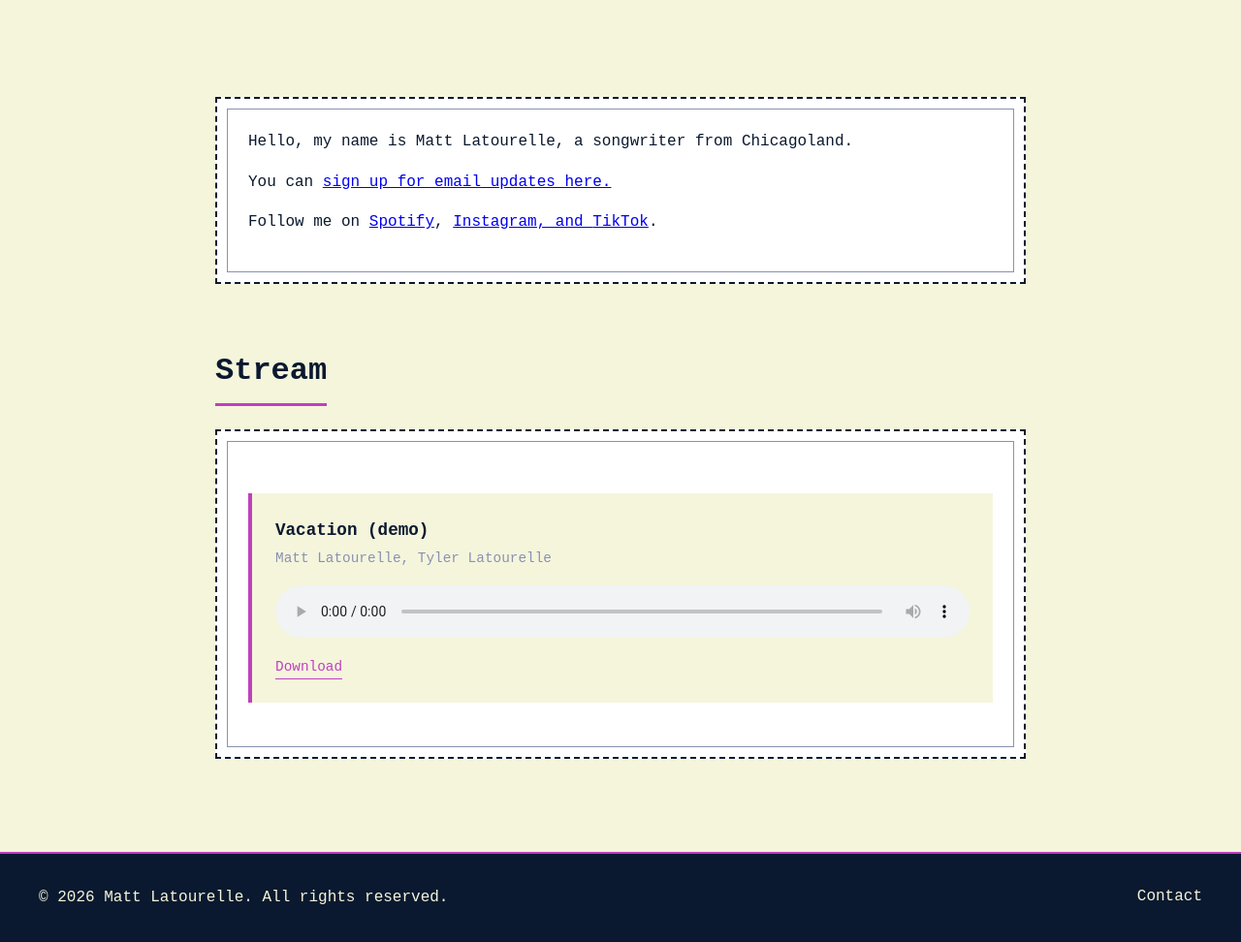
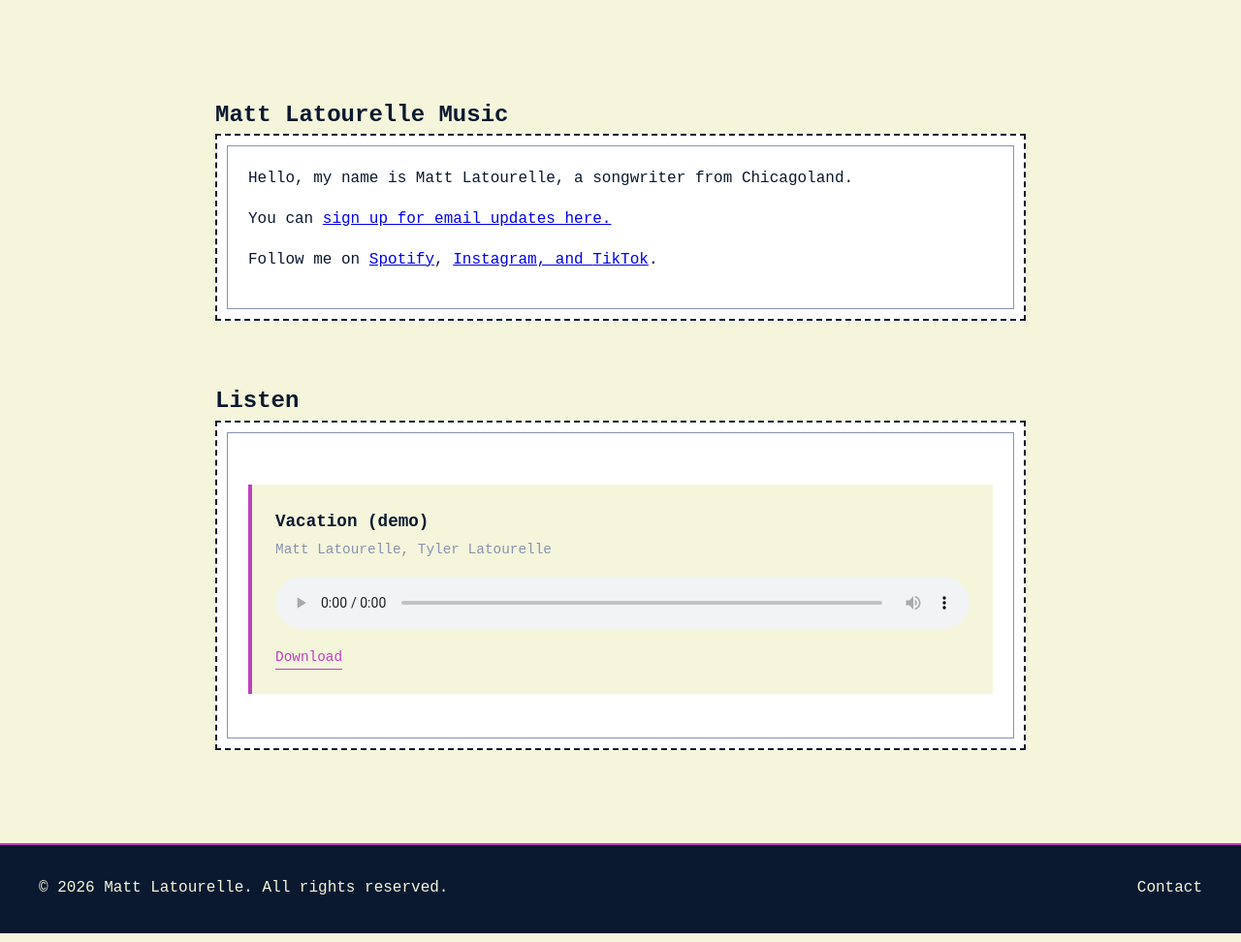
Before and after one commit to mlato/letter-l-music, a Jekyll site: the page built from index.html, in a window 1280 px wide. Shown: the whole page at 97% size. Built offline with Jekyll 4.4.1, drawn with Linux system fonts in a browser that asks for light colours.

Commit message:
Update index.html

```diff
--- a/index.html
+++ b/index.html
@@ -4,6 +4,7 @@ title: Home
 ---
 
 <section id="about" class="section">
+  <h1>Matt Latourelle Music</h1>
   <div class="sketch-box">
     <p>Hello, my name is Matt Latourelle, a songwriter from Chicagoland.</p>
     <p>You can <a href="https://mattlatourellemusic.eo.page/gpsqq" target="_blank">sign up for email updates here.</a></p>
@@ -12,7 +13,7 @@ title: Home
 </section>
 
 <section id="stream" class="section">
-  <h2>Stream</h2>
+  <h1>Listen</h1>
   <div class="sketch-box">
     <div class="music-player">
       {% for track in site.data.tracks %}
```
